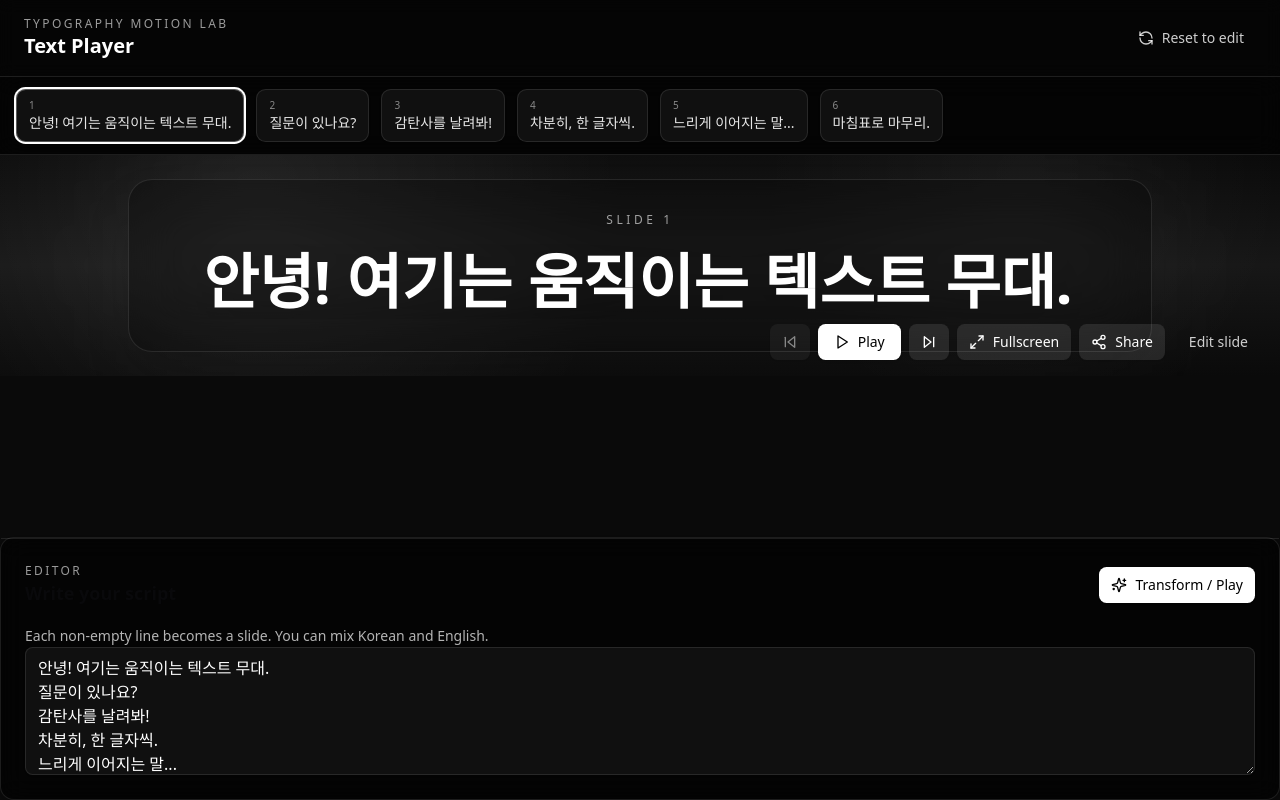
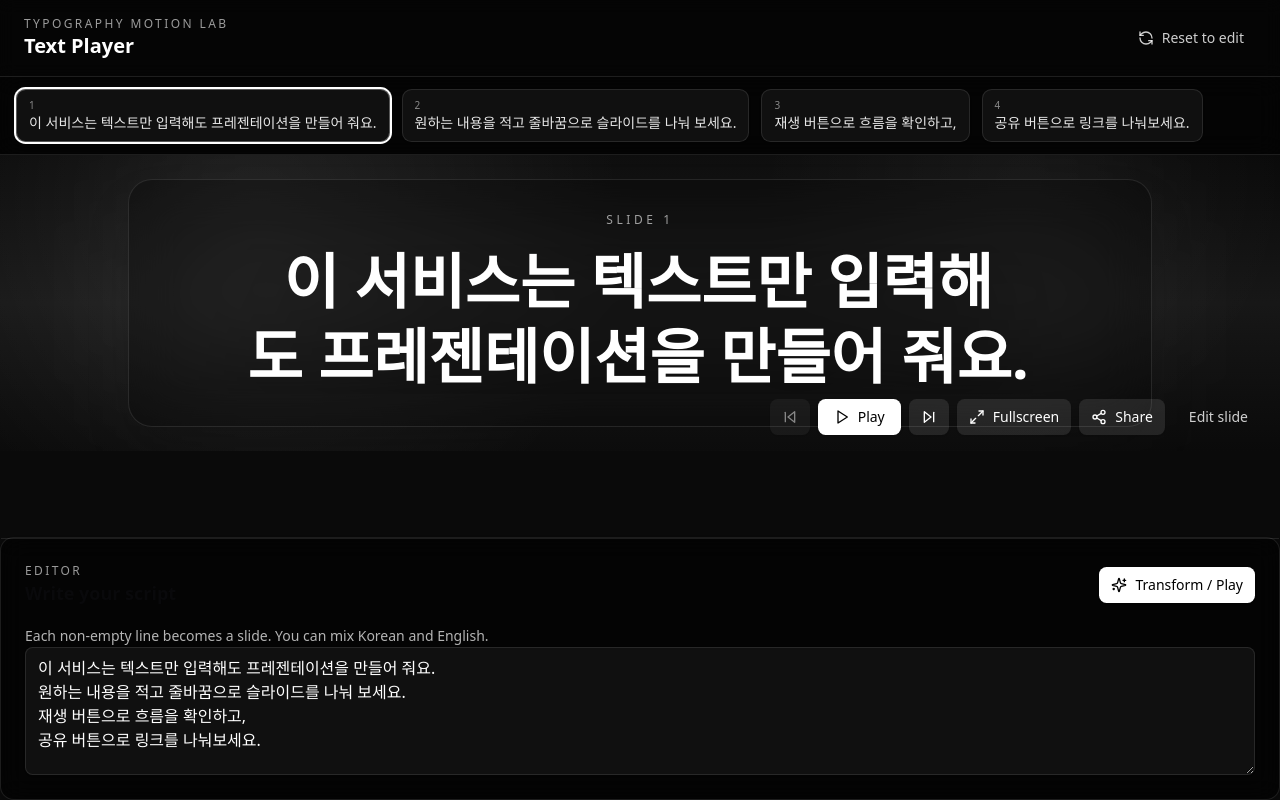
Before and after one commit to uiwwsw/text-player, a React (Vite) app: page / in a window 1280 px wide. Built offline with nearby package versions, Linux system fonts and the light colour scheme.

Commit message:
Update starter text description

```diff
--- a/src/App.tsx
+++ b/src/App.tsx
@@ -12,12 +12,10 @@ import { RefreshCcw } from "lucide-react";
 import { encryptText, decryptText } from "@/lib/share";
 import { nanoid } from "nanoid";
 
-const STARTER_TEXT = `안녕! 여기는 움직이는 텍스트 무대.
-질문이 있나요?
-감탄사를 날려봐!
-차분히, 한 글자씩.
-느리게 이어지는 말...
-마침표로 마무리.`;
+const STARTER_TEXT = `이 서비스는 텍스트만 입력해도 프레젠테이션을 만들어 줘요.
+원하는 내용을 적고 줄바꿈으로 슬라이드를 나눠 보세요.
+재생 버튼으로 흐름을 확인하고,
+공유 버튼으로 링크를 나눠보세요.`;
 
 interface AppProps {
   fullscreenOnly?: boolean;
```
